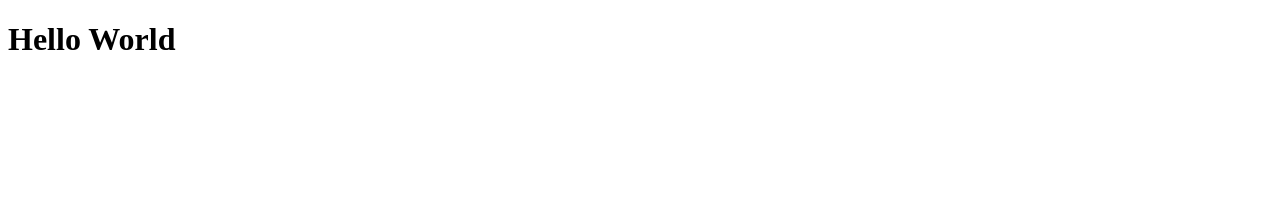
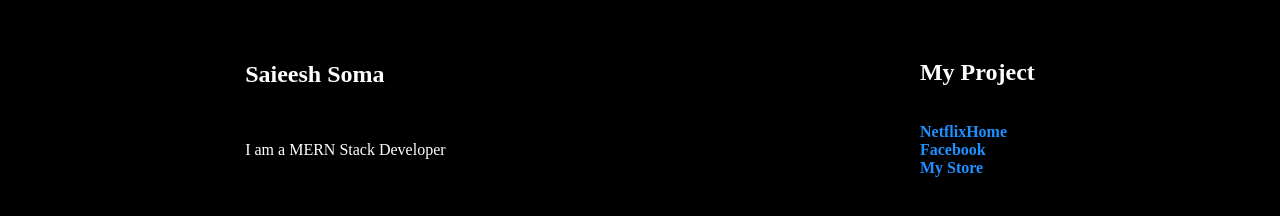
Before and after one commit to Karthikredagani/karthikredagani.github.io, a plain HTML site: page Git/index.html in a window 1280 px wide. Drawn offline with Linux system fonts and the light colour scheme.

Commit message:
Update index.html

```diff
--- a/Git/index.html
+++ b/Git/index.html
@@ -4,8 +4,38 @@
     <meta charset="UTF-8">
     <meta name="viewport" content="width=device-width, initial-scale=1.0">
     <title>Document</title>
+    <style>
+        *{background-color: black;}
+        a{ text-decoration : none;
+          color:dodgerblue;
+          font-weight:bolder;
+        }
+         .container{
+            display: flex;
+            height: 200px;
+            flex-direction: row;
+            flex-wrap: wrap;
+            justify-content: space-around ;
+           align-items: center;
+        }
+        .container div{color:"white"}
+        h2,p{color:white;}
+        </style>
 </head>
 <body>
-    <h1>Hello World</h1>
+    <div class="container">
+        <div >
+    <h2>Saieesh Soma</h2><br>
+    <p>I am a MERN Stack Developer</p>
+        </div>
+    <div class="">
+    <h2> My Project</h2><br>
+
+    <a href="#">NetflixHome</a><br>
+    <a href="https://sai-soma.github.io/Facebook_project/Index">Facebook</a><br>
+    <a href="https://karthikredagani.github.io/ecomm-react/">My Store</a>
+
+        </div>
+        </div>
 </body>
 </html>
```
